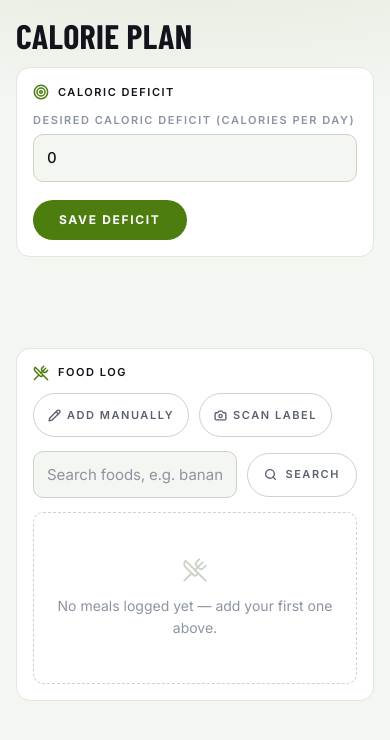
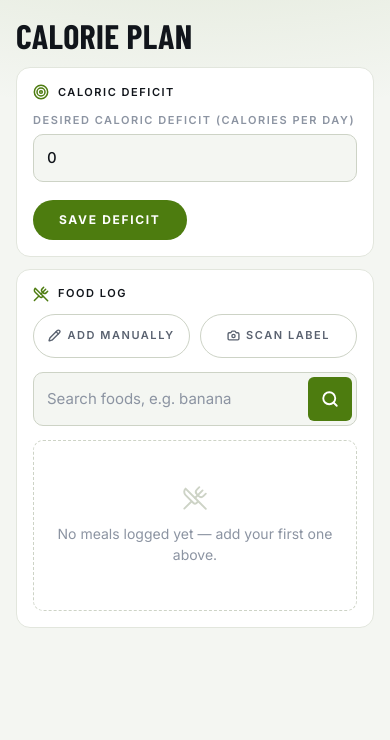
Before and after one commit to ArchivedPumpkin/calorie-plan, a React (Vite) app: page / in a window 390 px wide. Shown: the top 740 px of the page. Built offline with nearby package versions, Linux system fonts and the light colour scheme.

Commit message:
Enhance layout responsiveness and improve food search UI

```diff
--- a/src/App.css
+++ b/src/App.css
@@ -38,13 +38,14 @@
 .app-layout {
   flex: 1;
   display: grid;
-  grid-template-columns: 340px 1fr;
+  grid-template-columns: 340px minmax(0, 1fr);
   gap: 20px;
   align-items: start;
+  align-content: start;
   padding-bottom: 64px;
 
   @media (max-width: 900px) {
-    grid-template-columns: 1fr;
+    grid-template-columns: minmax(0, 1fr);
   }
 }
 
@@ -65,6 +66,11 @@
   display: flex;
   flex-direction: column;
   gap: 20px;
+}
+
+.app-rail,
+.app-main {
+  min-width: 0;
 }
 
 /* Every panel is a raised charcoal surface. */
@@ -597,30 +603,29 @@
   margin-bottom: 14px;
 }
 
+/* Full-width field with the search button sitting inside it on the right. */
 .food-search-form {
-  display: flex;
-  align-items: center;
-  gap: 10px;
+  position: relative;
 
   input[type="text"] {
-    flex: 1;
-    min-width: 0;
+    width: 100%;
+    min-height: 50px;
+    padding-right: 56px;
+    text-overflow: ellipsis;
   }
 
-  button[type="submit"].btn-link {
-    flex-shrink: 0;
-    padding: 12px 16px;
-    font: 600 11px/1 var(--sans);
-    color: var(--text);
-    background: transparent;
-    border: 1px solid var(--line-strong);
-    box-shadow: none;
-    filter: none;
+  .food-search-submit {
+    position: absolute;
+    top: 50%;
+    right: 5px;
+    transform: translateY(-50%);
+    width: 40px;
+    height: 40px;
+    padding: 0;
+    border-radius: calc(var(--radius-sm) - 4px);
 
-    &:hover {
-      color: var(--accent);
-      border-color: var(--accent-line);
-      background: var(--accent-soft);
+    &:active {
+      transform: translateY(-50%) scale(0.94);
     }
   }
 }
@@ -713,6 +718,12 @@
 .food-log .card-header {
   flex-wrap: wrap;
   row-gap: 12px;
+}
+
+.food-log-scan-error {
+  font-size: 13px;
+  color: var(--protein);
+  margin: -6px 0 14px;
 }
 
 .food-log-manual-toggle {
@@ -841,10 +852,21 @@
 
   .btn-link,
   .food-log-manual-toggle,
-  .scan-label-icon,
-  .food-search-form button[type="submit"].btn-link {
+  .scan-label-icon {
     min-height: 44px;
     height: auto;
+  }
+
+  .food-search-form {
+    input[type="text"] {
+      min-height: 54px;
+      padding-right: 60px;
+    }
+
+    .food-search-submit {
+      width: 44px;
+      height: 44px;
+    }
   }
 
   .food-log-remove {
@@ -856,3 +878,85 @@
     padding: 13px 14px;
   }
 }
+
+/* Phones: the food log actions get their own full-width row. */
+@media (max-width: 720px) {
+  .food-log .card-header-actions {
+    width: 100%;
+  }
+
+  .food-log .card-header-actions > * {
+    flex: 1 1 0;
+    justify-content: center;
+  }
+}
+
+/* Very small phones (≤360px). */
+@media (max-width: 360px) {
+  .daily-goals-body {
+    grid-template-columns: 88px 1fr;
+    gap: 14px;
+  }
+
+  .calorie-ring {
+    width: 88px;
+  }
+
+  .calorie-ring-figure {
+    font-size: 22px;
+  }
+
+  .calorie-ring-unit {
+    display: none;
+  }
+
+  .food-log .card-header-actions .btn-link {
+    padding-inline: 10px;
+  }
+}
+
+/* Tablets: summary cards side by side, compact goals ring. */
+@media (min-width: 601px) and (max-width: 900px) {
+  .app-rail {
+    display: grid;
+    grid-template-columns: repeat(2, minmax(0, 1fr));
+    align-items: start;
+  }
+
+  .daily-goals-body {
+    display: grid;
+    grid-template-columns: 120px minmax(0, 1fr);
+    align-items: center;
+    gap: 18px;
+  }
+
+  .calorie-ring {
+    width: 120px;
+    margin: 0;
+  }
+
+  .calorie-ring-figure {
+    font-size: 30px;
+  }
+
+  .calorie-ring-unit {
+    font-size: 9px;
+  }
+
+  .stats-bars {
+    gap: 10px;
+  }
+}
+
+/* Very small phones: tighter buttons, no row icon. */
+@media (max-width: 360px) {
+  .food-log .card-header-actions .btn-link {
+    gap: 5px;
+    padding-inline: 8px;
+    letter-spacing: 0.06em;
+  }
+
+  .food-log-item .food-log-icon {
+    display: none;
+  }
+}
--- a/src/Components/FoodLog.tsx
+++ b/src/Components/FoodLog.tsx
@@ -212,13 +212,13 @@ export default function FoodLog(props: FoodLogProps) {
                 <div className="card-title">
                     <UtensilsCrossed size={16} strokeWidth={2.25} />
                     <h2>Food Log</h2>
+                    {loggedMeals.length > 0 && (
+                        <span className="card-header-meta">
+                            {loggedMeals.length} {loggedMeals.length === 1 ? "meal" : "meals"}
+                        </span>
+                    )}
                 </div>
                 <div className="card-header-actions">
-                    {scanError && (
-                        <span className="card-header-meta" style={{ color: "var(--protein)" }}>
-                            Failed to scan the label. Please try again.
-                        </span>
-                    )}
                     <button
                         type="button"
                         className="btn-link food-log-manual-toggle"
@@ -233,13 +233,14 @@ export default function FoodLog(props: FoodLogProps) {
                         setFile={setFile}
                         isScanning={isScanning}
                     />
-                    {loggedMeals.length > 0 && (
-                        <span className="card-header-meta">
-                            {loggedMeals.length} {loggedMeals.length === 1 ? "meal" : "meals"}
-                        </span>
-                    )}
                 </div>
             </div>
+
+            {scanError && (
+                <p className="food-log-scan-error" role="alert">
+                    Failed to scan the label. Please try again.
+                </p>
+            )}
 
             <FoodSearch
                 onSelectFood={handleSelectedFood}
--- a/src/Components/FoodSearch.tsx
+++ b/src/Components/FoodSearch.tsx
@@ -66,12 +66,12 @@ export default function FoodSearch(props: FoodSearchProps) {
                     value={query}
                     placeholder="Search foods, e.g. banana"
                     aria-label="Search foods"
+                    enterKeyHint="search"
                     onChange={e => setQuery(e.target.value)}
                     onKeyDown={e => { if (e.key === "Escape") setShowResults(false) }}
                 />
-                <button type="submit" className="btn-link">
-                    <Search size={13} strokeWidth={2.5} />
-                    Search
+                <button type="submit" className="food-search-submit" aria-label="Search">
+                    <Search size={18} strokeWidth={2.5} />
                 </button>
             </form>
 
```
